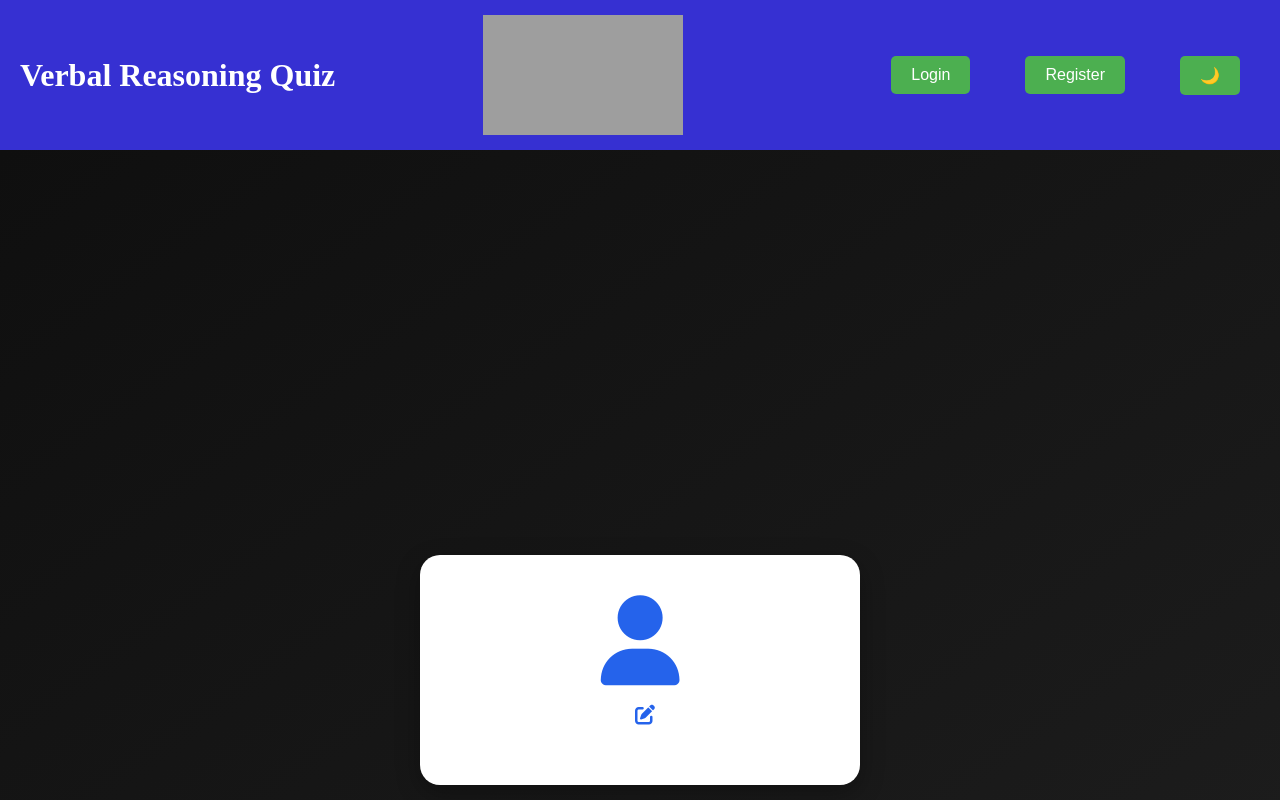
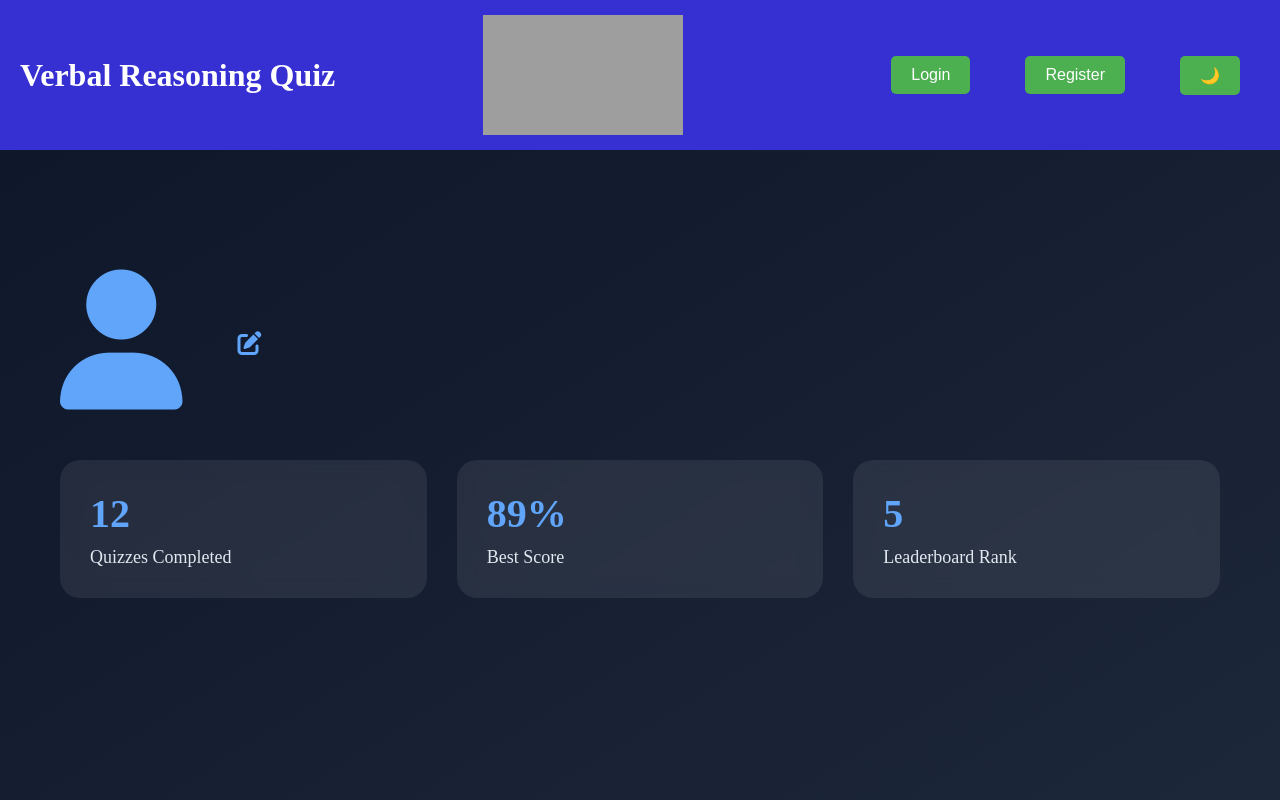
Before and after one commit to Charitha-Reddy1/TryFE, a React (Vite) app in the folder frontend/: page /profile in a window 1280 px wide. Shown: the top 800 px of the page. Built offline with nearby package versions, Linux system fonts and the light colour scheme; no server answers; grey boxes are pictures that could not be loaded.

Commit message:
profile jsx+css

```diff
--- a/frontend/src/components/Profile.css
+++ b/frontend/src/components/Profile.css
@@ -4,131 +4,104 @@
 
   width: 100%;
 
+  background: linear-gradient(
+    to bottom right,
+    #0f172a,
+    #1e293b
+  );
+
+  color: white;
+
+  padding-top: 120px;
+
+  padding-left: 60px;
+
+  padding-right: 60px;
+
+  box-sizing: border-box;
+}
+
+.profile-container{
+
+  width: 100%;
+
+  max-width: 1200px;
+
+  margin: auto;
+}
+
+.profile-top{
+
   display: flex;
-
-  justify-content: center;
 
   align-items: center;
 
-  padding-top: 120px;
+  gap: 40px;
 
-  background: linear-gradient(
-    to bottom right,
-    #0f0f0f,
-    #1e1e1e
-  );
-}
-
-.profile-card{
-
-  width: 380px;
-
-  background-color: white;
-
-  border-radius: 20px;
-
-  padding: 40px 30px;
-
-  text-align: center;
-
-  box-shadow: 0 8px 25px rgba(0,0,0,0.3);
-
-  transition: 0.3s;
-}
-
-.profile-card:hover{
-
-  transform: translateY(-5px);
+  margin-bottom: 50px;
 }
 
 .profile-big-icon{
 
-  font-size: 90px;
+  font-size: 140px;
 
-  color: #2563eb;
-
-  margin-bottom: 20px;
+  color: #60a5fa;
 }
 
-.name-section{
+.profile-details h1{
 
-  display: flex;
-
-  justify-content: center;
-
-  align-items: center;
-
-  gap: 10px;
+  font-size: 48px;
 
   margin-bottom: 10px;
 }
 
-.name-section h2{
+.profile-details p{
 
-  font-size: 32px;
+  font-size: 22px;
 
-  color: #222;
+  color: #cbd5e1;
 }
 
 .edit-icon{
 
-  color: #2563eb;
+  margin-left: 15px;
+
+  color: #60a5fa;
 
   cursor: pointer;
 
-  font-size: 20px;
-
-  transition: 0.3s;
-}
-
-.edit-icon:hover{
-
-  color: #1d4ed8;
-
-  transform: scale(1.1);
-}
-
-.profile-card p{
-
-  color: #555;
-
-  font-size: 18px;
-
-  margin-bottom: 20px;
+  font-size: 24px;
 }
 
 .edit-section{
 
   margin-top: 20px;
+
+  width: 350px;
 }
 
 .edit-section input{
 
   width: 100%;
 
-  padding: 12px;
+  padding: 14px;
 
-  border: 1px solid #ccc;
+  border: none;
 
   border-radius: 10px;
 
   font-size: 16px;
 
+  margin-bottom: 15px;
+
   outline: none;
-
-  margin-bottom: 15px;
-}
-
-.edit-section input:focus{
-
-  border-color: #2563eb;
 }
 
 .edit-section button{
 
   width: 100%;
 
-  padding: 12px;
+  padding: 14px;
 
   border: none;
 
@@ -151,3 +124,45 @@
 
   background-color: #1d4ed8;
 }
+
+.profile-stats{
+
+  display: flex;
+
+  gap: 30px;
+
+  margin-top: 50px;
+
+  flex-wrap: wrap;
+}
+
+.stat-box{
+
+  flex: 1;
+
+  min-width: 220px;
+
+  background-color: rgba(255,255,255,0.08);
+
+  padding: 30px;
+
+  border-radius: 20px;
+
+  backdrop-filter: blur(10px);
+}
+
+.stat-box h2{
+
+  font-size: 40px;
+
+  margin-bottom: 10px;
+
+  color: #60a5fa;
+}
+
+.stat-box p{
+
+  font-size: 18px;
+
+  color: #e2e8f0;
+}
--- a/frontend/src/components/Profile.jsx
+++ b/frontend/src/components/Profile.jsx
@@ -57,13 +57,16 @@ function Profile() {
 
     <div className="profile-page">
 
-      <div className="profile-card">
+  <div className="profile-container">
 
-        <i className="fa-solid fa-user profile-big-icon"></i>
+    <div className="profile-top">
 
-        <div className="name-section">
+      <i className="fa-solid fa-user profile-big-icon"></i>
 
-          <h2>{user?.name}</h2>
+      <div className="profile-details">
+
+        <h1>
+          {user?.name}
 
           <i
             className="fa-solid fa-pen-to-square edit-icon"
@@ -72,7 +75,7 @@ function Profile() {
             }
           ></i>
 
-        </div>
+        </h1>
 
         <p>{user?.email}</p>
 
@@ -86,12 +89,9 @@ function Profile() {
               onChange={(e) =>
                 setNewName(e.target.value)
               }
-              placeholder="Enter new username"
             />
 
-            <button
-              onClick={handleUpdate}
-            >
+            <button onClick={handleUpdate}>
               Update Name
             </button>
 
@@ -103,6 +103,29 @@ function Profile() {
 
     </div>
 
+    <div className="profile-stats">
+
+      <div className="stat-box">
+        <h2>12</h2>
+        <p>Quizzes Completed</p>
+      </div>
+
+      <div className="stat-box">
+        <h2>89%</h2>
+        <p>Best Score</p>
+      </div>
+
+      <div className="stat-box">
+        <h2>5</h2>
+        <p>Leaderboard Rank</p>
+      </div>
+
+    </div>
+
+  </div>
+
+</div>
+
   );
 }
 
```
